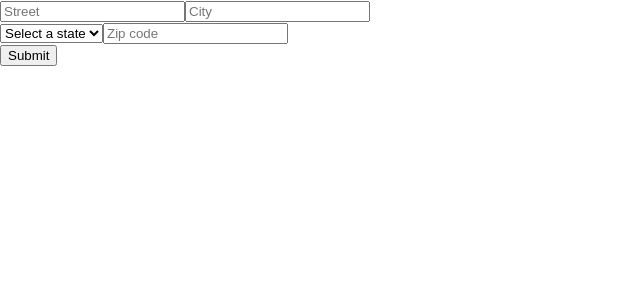
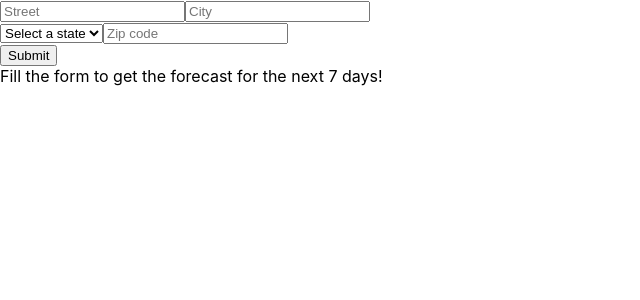
Before and after one commit to KevinWis/Weather, a React (Create React App) app: page / in a window 1280 px wide. Shown: the top 300 px of the page, without its empty margins (0-640 px from the left). Built offline with nearby package versions, Linux system fonts and the light colour scheme.

Commit message:
Feat: Adding background image

```diff
--- a/src/components/forecast/index.jsx
+++ b/src/components/forecast/index.jsx
@@ -1,3 +1,4 @@
+import axios from "axios";
 import { useState, useEffect } from "react";
 import { IoMdPartlySunny, IoMdSunny, IoMdRainy, IoMdThunderstorm, IoMdCloudy, IoMdSnow } from "react-icons/io"
 
@@ -41,7 +42,6 @@ const Forecast = ({ forecast, location, error }) => {
 
         return <IoMdSunny />;
     }
-
     const hours = clock.getHours();
     const minutes = clock.getMinutes();
     const seconds = clock.getSeconds();
@@ -89,10 +89,12 @@ const Forecast = ({ forecast, location, error }) => {
         </div>
         }
         {!error && !filteredForecast &&
-            <div></div>
+            <div>Fill the form to get the forecast for the next 7 days! </div>
         }
         {error &&
-            <div></div>
+            <div>uh oh something went wrong.
+                Please certify that the address you added exists and it's correctly written
+            </div>
         }
     </div>
 }
--- a/src/pages/homepage/index.jsx
+++ b/src/pages/homepage/index.jsx
@@ -7,6 +7,7 @@ const Homepage = () => {
     const [error, setError] = useState(false);
     const [forecast, setForecast] = useState()
     const [location, setLocation] = useState("");
+    const [backgroundImage, setBackgroundImage] = useState("");
 
     const getCoordinates = async ({ street, city, state, zipcode }) => {
         setLocation({ city, state });
@@ -17,9 +18,9 @@ const Homepage = () => {
             const res = await axios.get(url);
             const data = await res.data.result.addressMatches[0];
             getGrid(data.coordinates)
+            setError(false);
         }
         catch (err) {
-            console.log(err)
             setError(true);
         }
     }
@@ -32,7 +33,7 @@ const Homepage = () => {
             getWeather(forecastUrl)
         }
         catch (err) {
-            console.log(err)
+            setError(true);
         }
     }
 
@@ -41,16 +42,26 @@ const Homepage = () => {
             const res = await axios.get(forecastUrl);
             const data = await res.data.properties.periods
             setForecast(data)
-            console.log(data)
+            getBackgroundImage();
         }
         catch (err) {
+            setError(true);
+        }
+    }
+
+    const getBackgroundImage = async () => {
+        try {
+            const res = await axios.get(`https://api.unsplash.com/search/photos?page=1&query=${location.city}-${location.state}&client_id=${process.env.REACT_APP_UNSPLASH_ACCESS_KEY}`)
+            const image = await res.data.results[0].urls.regular;
+            setBackgroundImage(image);
+        } catch (err) {
             console.log(err)
         }
     }
 
     return <div>
         <Form getCoordinates={getCoordinates} />
-        <Forecast forecast={forecast} location={location} error={error} />
+        <Forecast forecast={forecast} location={location} error={error} backgroundImage={backgroundImage} />
     </div>
 }
 
```
